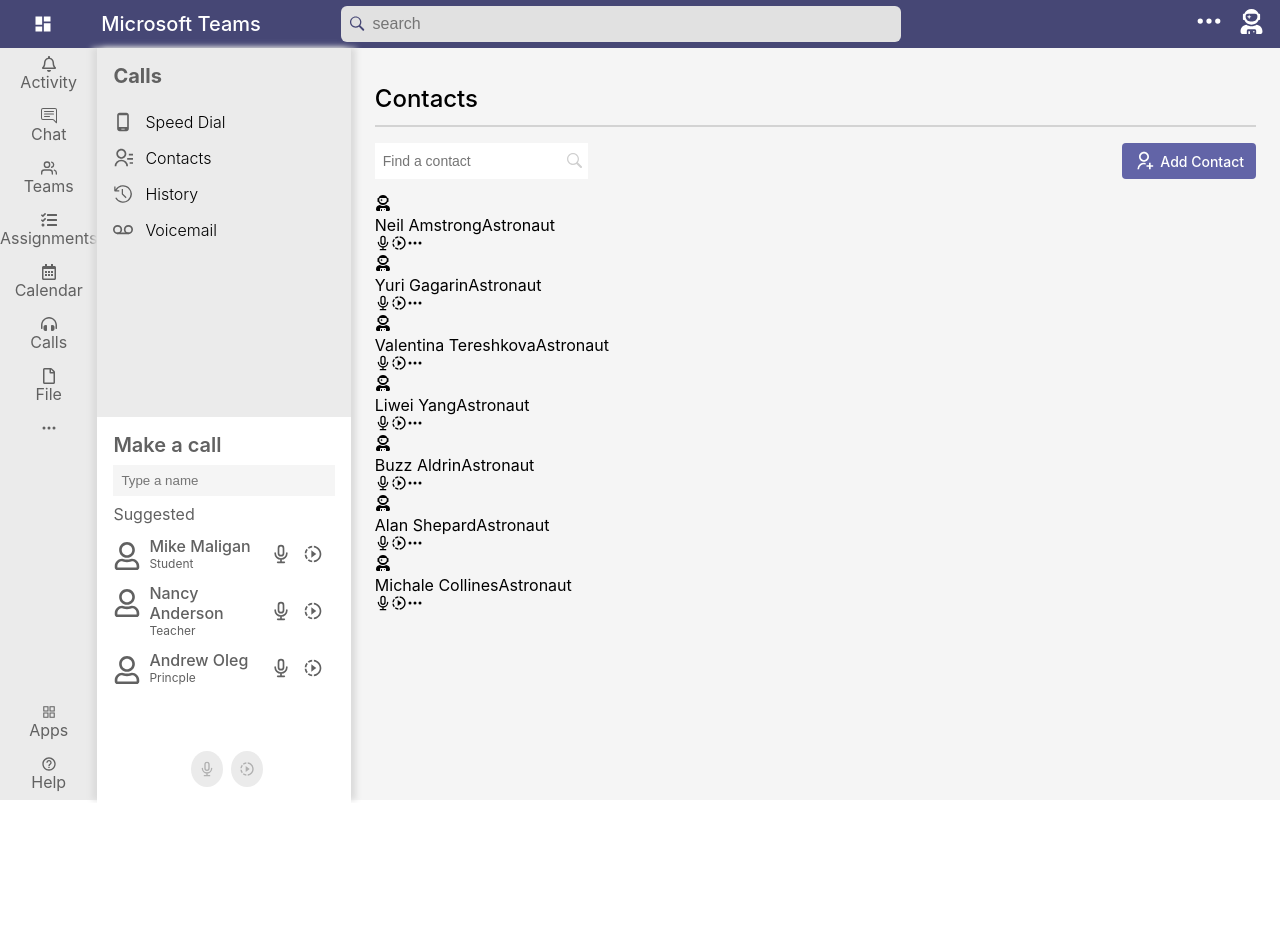
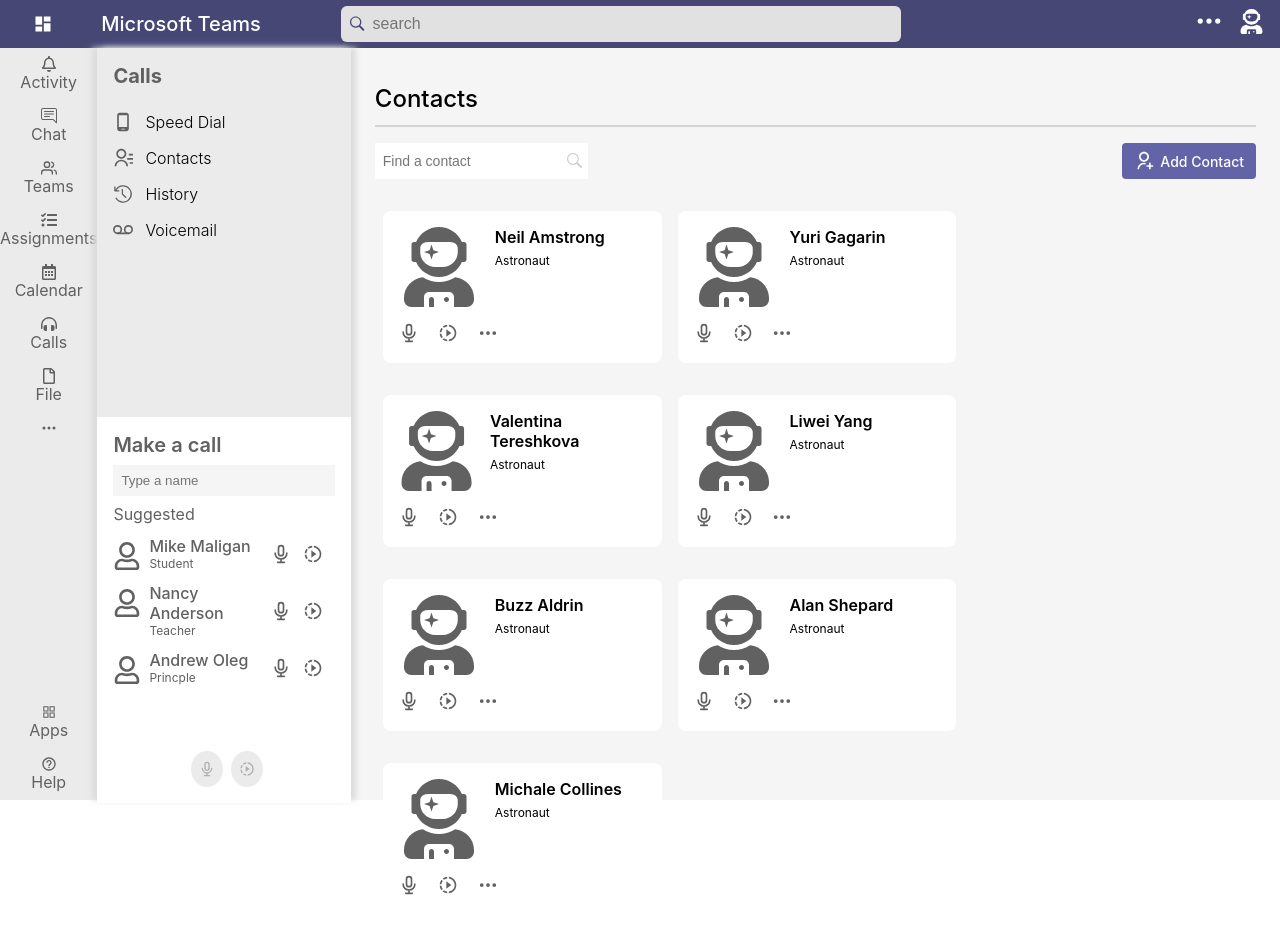
Before and after one commit to learningreac/teams_clone, a React (Create React App) app: page / in a window 1280 px wide. Before the commit the page ends 803 px from the top, so only its background shows below. Built offline with nearby package versions, Linux system fonts and the light colour scheme.

Commit message:
rightfold bottom part styling

```diff
--- a/src/components/calls/right-fold/contact-card.css
+++ b/src/components/calls/right-fold/contact-card.css
@@ -0,0 +1,44 @@
+.contact-card{
+    background-color: white;
+    width: 28%;
+    height: 120px;
+    margin:16px 8px;
+    padding:16px;
+    border-radius: 8px;
+}
+
+.contact-avatar {
+    font-size: 80px;
+    color: #616161;
+}
+
+.contact-top {
+    display: flex;
+}
+
+.contact-info {
+    display: flex;
+    flex-direction: column;
+    margin-left: 16px;
+}
+
+.contact-icons {
+    display: flex;
+    margin-top: 16px;
+    width:40%;
+    justify-content: space-between;
+}
+
+.contact-icon {
+    font-size: 20px;
+    color: #616161;
+}
+
+.contact-title {
+    font-weight: 600;
+}
+
+.contact-subtitle {
+    font-size: 12px;
+    margin: 6px 0px;
+}
--- a/src/components/calls/right-fold/right-fold.css
+++ b/src/components/calls/right-fold/right-fold.css
@@ -59,3 +59,10 @@
 .contact-search-icon {
     color:#d0d0d0
 }
+
+.contact-list {
+    display: flex;
+    flex-wrap: wrap;
+    overflow: scroll;
+    justify-content: flex-start;
+}
```
